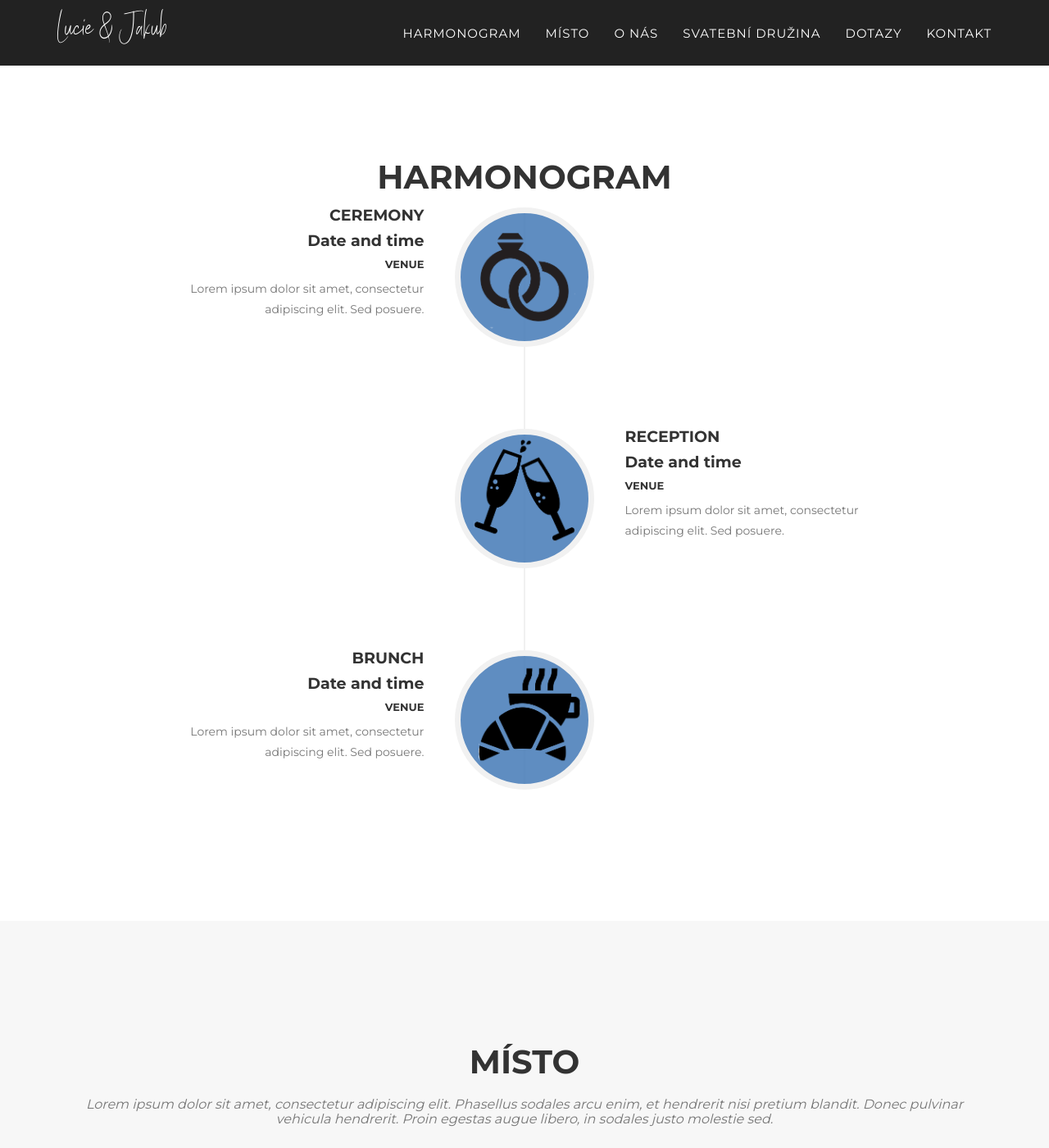
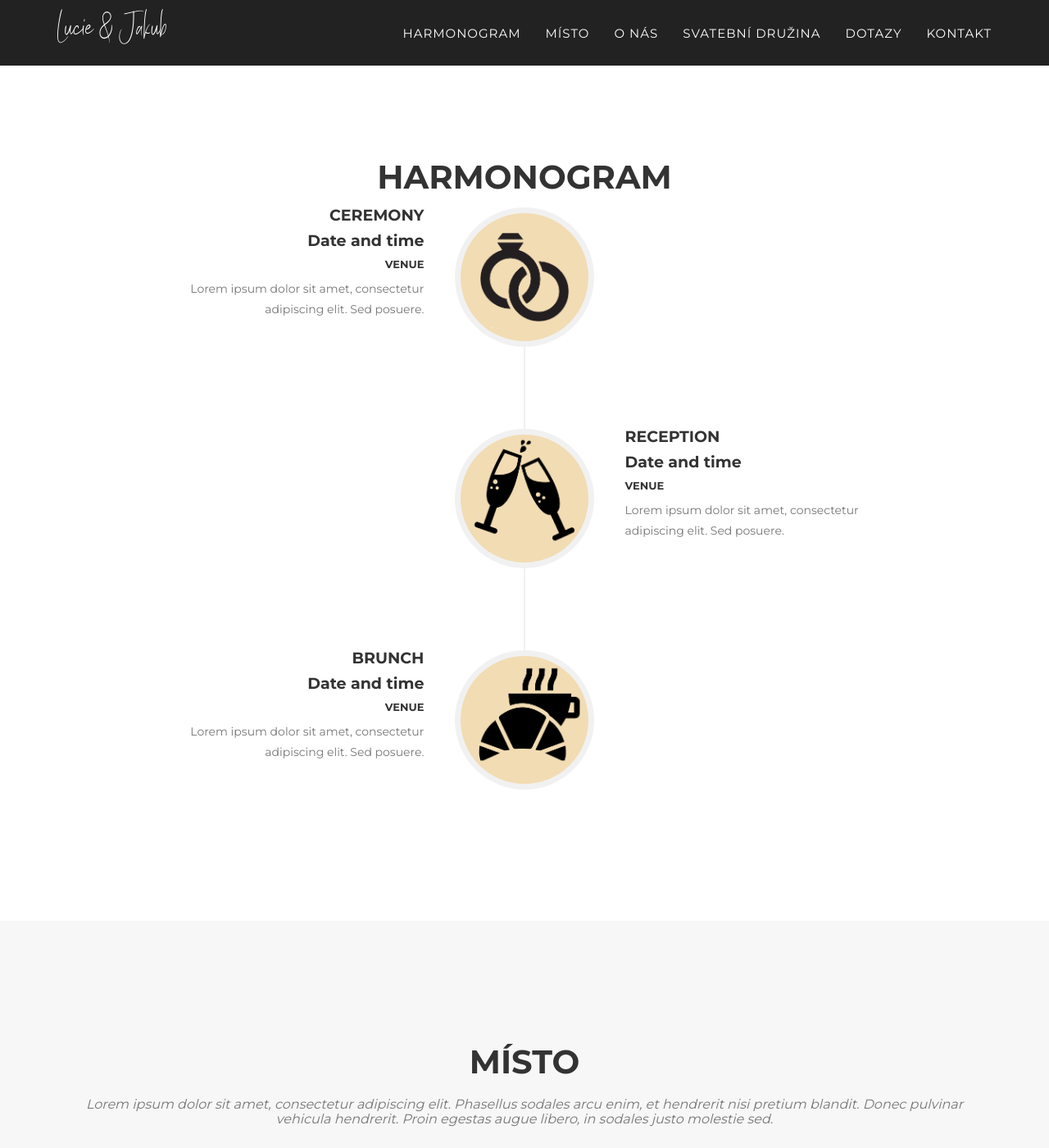
Before and after one commit to Jakub-Svoboda/jakub-svoboda.github.io, a Jekyll site: the page built from index.html, in a window 1280 px wide and 1400 px high, scrolled down 659 px. Shown: the whole window at 82% size. Built offline with Jekyll 4.4.1, drawn with Linux system fonts in a browser that asks for light colours; some web fonts are replaced.

Commit message:
Ternary color

```diff
--- a/_data/template.yml
+++ b/_data/template.yml
@@ -4,6 +4,7 @@ color:
   secondary: 4372A6E5
   secondary-dark: 333
   muted: 777
+  ternary: f2dcb3
 
 # Fonf families
 font:
--- a/_includes/css/agency.css
+++ b/_includes/css/agency.css
@@ -621,7 +621,7 @@ section h3.section-subheading {
     border-radius: 100%;
     text-align: center;
     color: #fff;
-    background-color: #{{ site.data.template.color.primary }};
+    background-color: #{{ site.data.template.color.ternary }};
 }
 
 .timeline>li .timeline-image h4 {
@@ -690,6 +690,7 @@ section h3.section-subheading {
         width: 100px;
         height: 100px;
         margin-left: -50px;
+        background-color: #{{ site.data.template.color.ternary }};
     }
 
     .timeline>li .timeline-image h4 {
@@ -718,6 +719,7 @@ section h3.section-subheading {
         width: 150px;
         height: 150px;
         margin-left: -75px;
+        background-color: #{{ site.data.template.color.ternary }};
     }
 
     .timeline>li .timeline-image h4 {
@@ -744,6 +746,7 @@ section h3.section-subheading {
         width: 170px;
         height: 170px;
         margin-left: -85px;
+        background-color: #{{ site.data.template.color.ternary }};
     }
 
     .timeline>li .timeline-image h4 {
```
